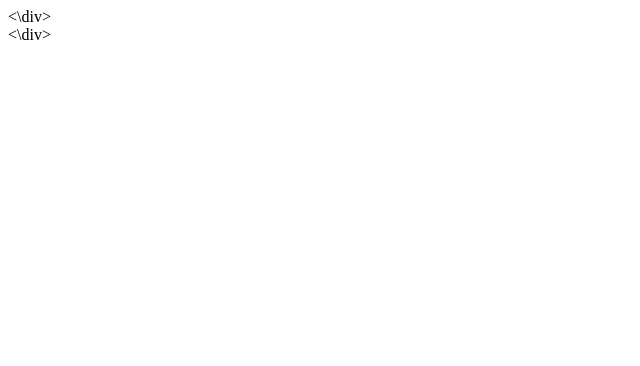
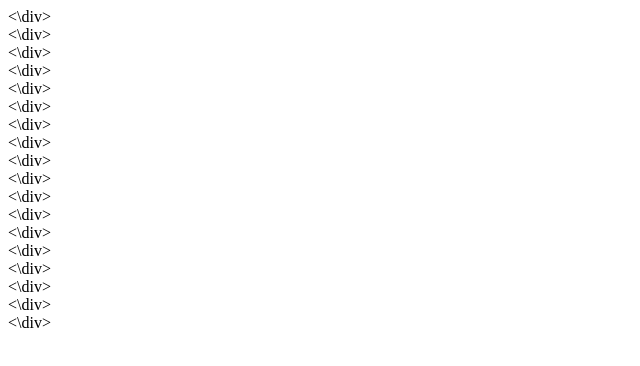
Before and after one commit to Vasyankin-Alexander-Henchfiend/fifteen-project, a plain HTML site: page index.html in a window 1280 px wide. Shown: the whole page, without its empty margins (0-640 px from the left). Drawn offline with Linux system fonts and the light colour scheme.

Commit message:
залупа

```diff
--- a/index.html
+++ b/index.html
@@ -1,2 +1,11 @@
 <div><\div>
 <div><\div>
+    <div><\div>
+        <div><\div><div><\div>
+            <div><\div><div><\div>
+                <div><\div><div><\div>
+                    <div><\div><div><\div>
+                        <div><\div><div><\div>
+                            <div><\div><div><\div>
+                                <div><\div><div><\div>
+                                    <div><\div>
```
